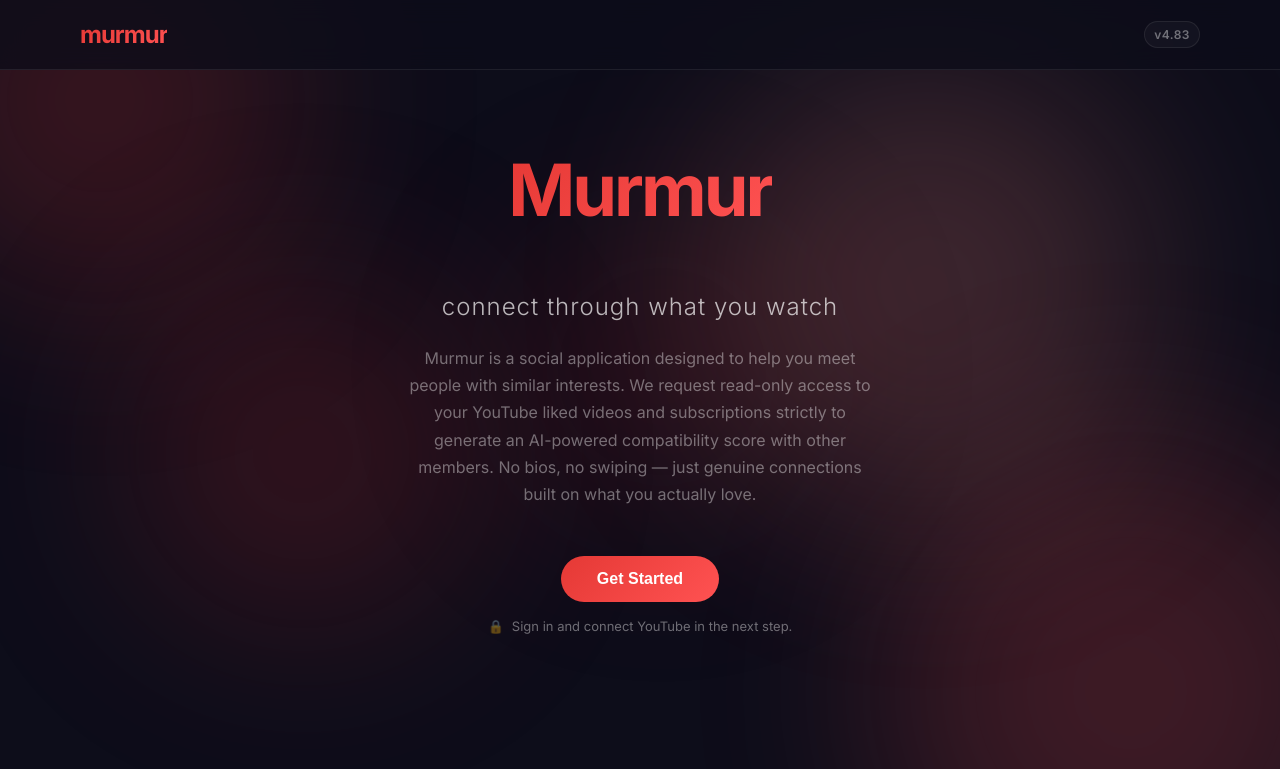
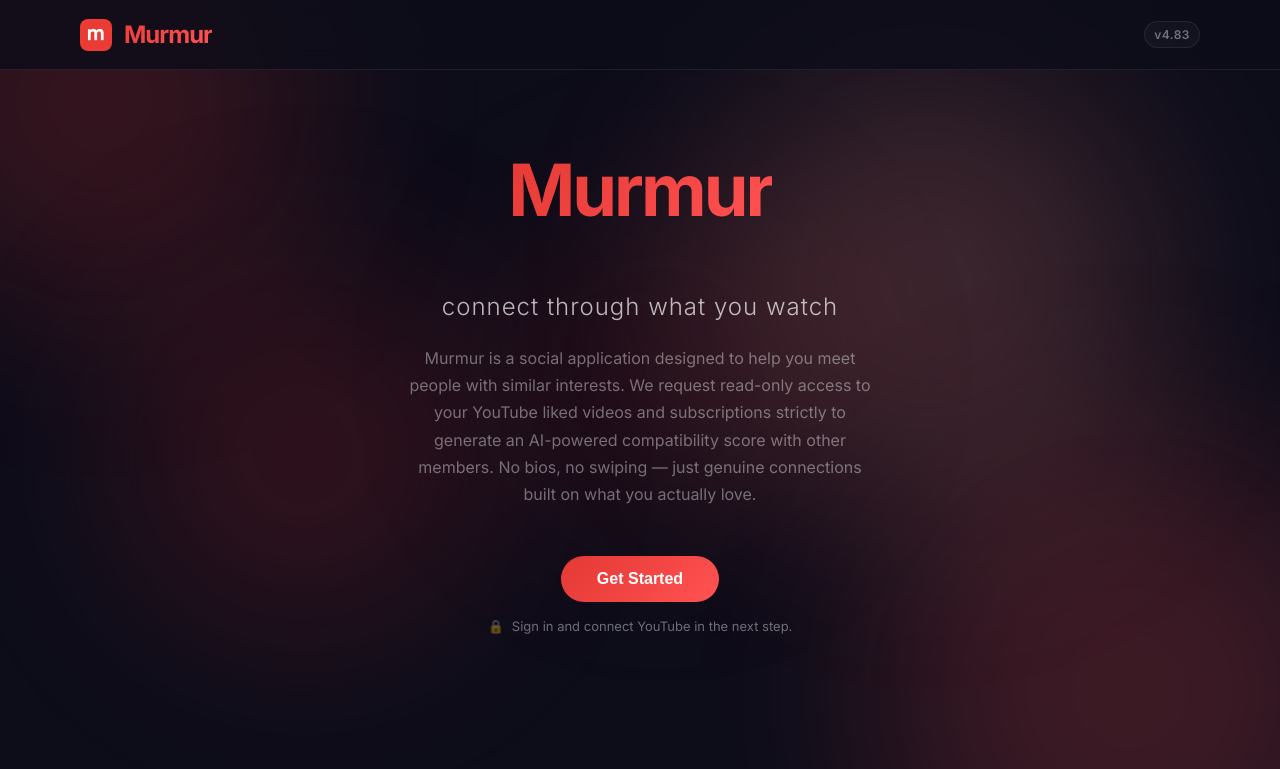
Before and after one commit to ShubhranX02/murmur, a React (Vite) app: page / in a window 1280 px wide. Shown: the top 769 px of the page. Built offline with nearby package versions, Linux system fonts and the light colour scheme; no server answers.

Commit message:
adding the logo

```diff
--- a/index.html
+++ b/index.html
@@ -5,6 +5,7 @@
     <meta name="viewport" content="width=device-width, initial-scale=1.0" />
     <title>Murmur — Connect Through What You Watch</title>
     <meta name="description" content="Discover people who share your passions through your YouTube feed." />
+    <link rel="icon" type="image/jpeg" href="/logo.jpg" />
     <!-- Google Identity Services for OAuth & Sign-in -->
     <script src="https://accounts.google.com/gsi/client" async defer></script>
   </head>
--- a/src/components/Navbar.css
+++ b/src/components/Navbar.css
@@ -29,6 +29,15 @@
   background: var(--gradient-primary);
   -webkit-background-clip: text;
   -webkit-text-fill-color: transparent;
+  display: flex;
+  align-items: center;
+  gap: 12px;
+}
+
+.navbar-brand-logo {
+  height: 32px;
+  width: auto;
+  border-radius: 8px;
 }
 
 .navbar-actions,
--- a/src/components/Navbar.jsx
+++ b/src/components/Navbar.jsx
@@ -61,7 +61,8 @@
     <nav className="navbar">
       <div className="navbar-container">
         <Link to="/" className="navbar-logo">
-          murmur
+          <img src="/logo.jpg" alt="Murmur Logo" className="navbar-brand-logo" />
+          Murmur
         </Link>
 
         <div className="navbar-actions">
```
Also changed, not shown: public/logo.jpg (renamed from logo.jpg).
